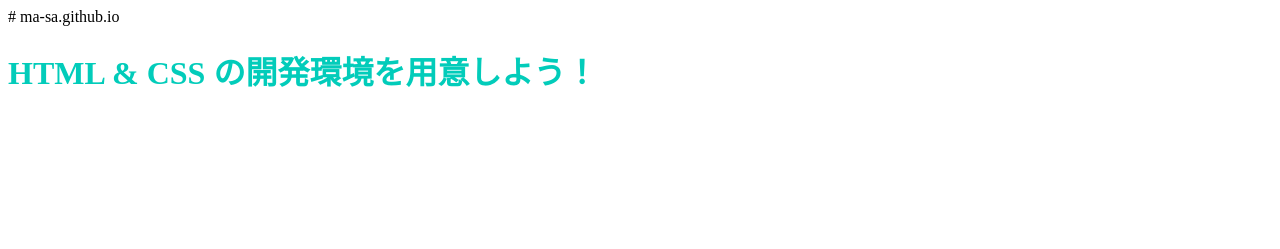
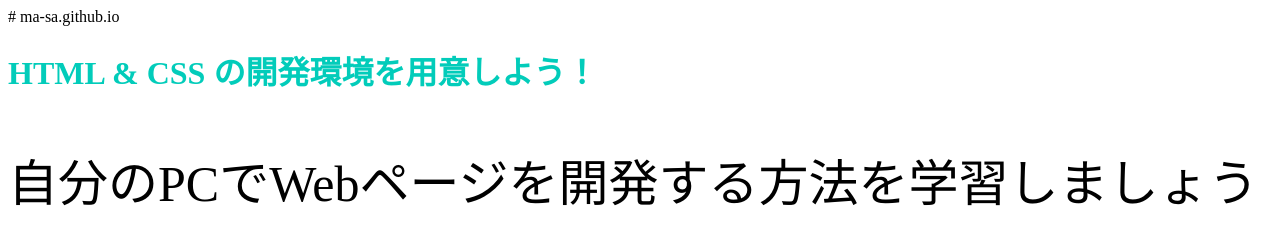
Before and after one commit to ma-sa-060504/ma-sa.github.io, a plain HTML site: page index.html in a window 1280 px wide. Shown: the top 249 px of the page. Drawn offline with Linux system fonts and the light colour scheme.

Commit message:
Update stylesheet.css

```diff
--- a/stylesheet.css
+++ b/stylesheet.css
@@ -1,9 +1,7 @@
 .title {
   color: #02ccba;
 }
-.logo{
-  background-colo:red;
+
+.ppp{
+  font-size:50px;
 }
-.ppp{
-  font-size:120px;
-}
```
